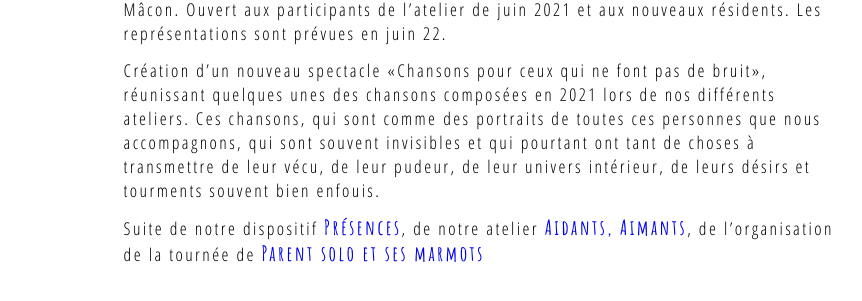
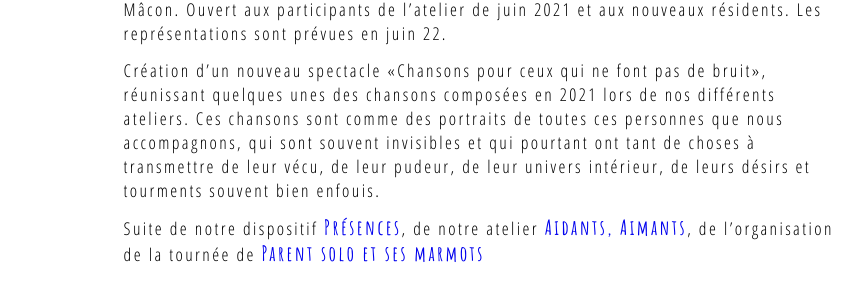
Before and after one commit to leshnik/revertouthaut, a Jekyll site: the page built from actualites.md, in a window 1280 px wide and 900 px high, scrolled down 566 px. Shown: the part 202-503 px from the top of the window, without its empty margins (225-1087 px from the left). Built offline with Jekyll 4.4.1, drawn with Linux system fonts in a browser that asks for light colours.

Commit message:
no 89 no qui

```diff
--- a/actualites.md
+++ b/actualites.md
@@ -12,7 +12,7 @@ summary:
 
     <li>A partir d’avril, reprise de notre spectacle de chansons <a href="/reapprendre-a-aimer">Ré-apprendre à aimer</a> avec les résidents de la Novelline de Cluny et les usagers du Groupe d’Entraide Mutuelle de Mâcon. Ouvert aux participants de l’atelier de juin 2021 et aux nouveaux résidents. Les représentations sont prévues en juin 22.</li>
 
-    <li>Création d’un nouveau spectacle «Chansons pour ceux qui ne font pas de bruit», réunissant quelques unes des chansons composées en 2021 lors de nos différents ateliers. Ces chansons, qui sont comme des portraits de toutes ces personnes que nous accompagnons, qui sont souvent invisibles et qui pourtant ont tant de choses à transmettre de leur vécu, de leur pudeur, de leur univers intérieur, de leurs désirs et tourments souvent bien enfouis.</li>
+    <li>Création d’un nouveau spectacle «Chansons pour ceux qui ne font pas de bruit», réunissant quelques unes des chansons composées en 2021 lors de nos différents ateliers. Ces chansons sont comme des portraits de toutes ces personnes que nous accompagnons, qui sont souvent invisibles et qui pourtant ont tant de choses à transmettre de leur vécu, de leur pudeur, de leur univers intérieur, de leurs désirs et tourments souvent bien enfouis.</li>
 
     <li>Suite de notre dispositif <a href="/presences">Présences</a>, de notre atelier <a href="/aidants-aimants">Aidants, Aimants</a>, de l’organisation de la tournée de <a href="/parent-solo-et-ses-marmots">Parent solo et ses marmots</a></li>
 </ul>
```
